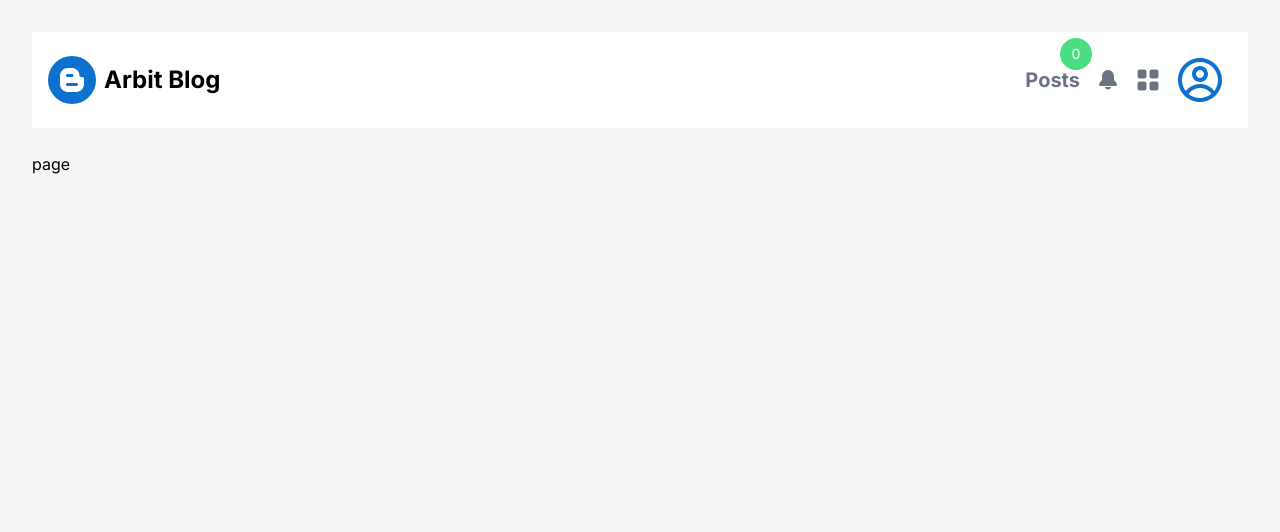
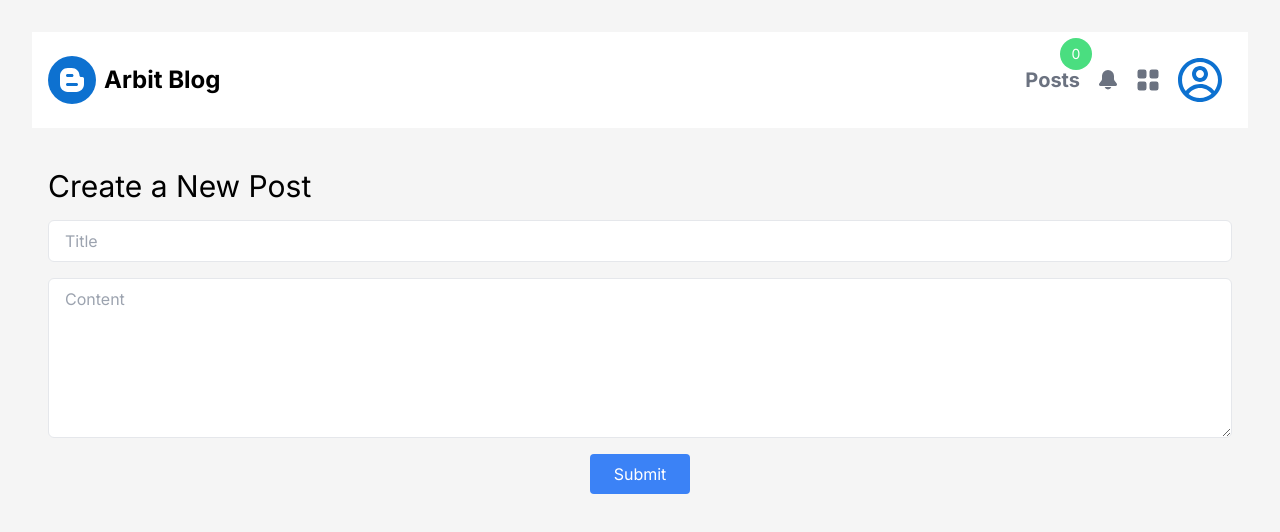
Before and after one commit to yildiz-harun/frontend, a Next.js app: page /newPost in a window 1280 px wide. Shown: the top 532 px of the page. Built offline with nearby package versions, Linux system fonts and the light colour scheme.

Commit message:
Update: working version without all api

```diff
--- a/src/app/GlobalRedux/Features/Posts/postsSlice.jsx
+++ b/src/app/GlobalRedux/Features/Posts/postsSlice.jsx
@@ -18,8 +18,8 @@ export const postsSlice = createSlice({
       state.push(action.payload);
     },
     removePost: (state, action) => {
-      const idToRemove = Number(action.payload.id); // Convert to Number
-      return state.filter((post) => Number(post.id) !== idToRemove); // Convert post.id to Number
+      const idToRemove = action.payload.id;
+      return state.filter((post) => post.id !== idToRemove);
     },
 
     updatePost: (state, action) => {
--- a/src/app/components/PostDetail.jsx
+++ b/src/app/components/PostDetail.jsx
@@ -20,15 +20,18 @@ export default function PostDetail({
   const dispatch = useDispatch();
 
   useEffect(() => {
-    fetch(`https://jsonplaceholder.typicode.com/posts/${id}/comments`)
-      .then((response) => response.json())
-      .then((data) => setComments(data));
+    try {
+      fetch(`https://jsonplaceholder.typicode.com/posts/${id}/comments`)
+        .then((response) => response.json())
+        .then((data) => setComments(data));
+    } catch (error) {}
     setNewTitle(initialTitle);
     setNewContent(initialContent);
+    console.log(newTitle, id, newContent);
   }, [id, initialTitle, initialContent]);
 
   const handleUpdate = () => {
-    dispatch(updatePost({ id: Number(id), title: newTitle, body: newContent }));
+    dispatch(updatePost({ id: id, title: newTitle, body: newContent }));
     setModalOpen(false);
   };
 
--- a/src/app/newPost/page.jsx
+++ b/src/app/newPost/page.jsx
@@ -1,5 +1,61 @@
-import React from "react";
+"use client";
+import React, { useState } from "react";
+import axios from "axios";
+import { useDispatch } from "react-redux";
+import { addPost } from "../GlobalRedux/Features/Posts/postsSlice.jsx";
+import { useSelector } from "react-redux";
+import { v4 as uuidv4 } from "uuid";
 
 export default function NewPost() {
-  return <div>page</div>;
+  const [title, setTitle] = useState("");
+  const [content, setContent] = useState("");
+  const dispatch = useDispatch();
+
+  const handleSubmit = async () => {
+    const uid = uuidv4(); // Generate a uid
+    const data = {
+      title: title,
+      body: content,
+      userId: 1,
+      id: uid,
+    };
+    const response = await axios.post(
+      "https://jsonplaceholder.typicode.com/posts",
+      data
+    );
+
+    if (response.status === 201) {
+      alert("Post created successfully");
+      dispatch(addPost({ ...data }));
+      setTitle("");
+      setContent("");
+    }
+  };
+
+  return (
+    <div className="container mx-auto p-4">
+      <h1 className="text-3xl mb-4">Create a New Post</h1>
+      <div className="flex flex-col items-center">
+        <input
+          type="text"
+          placeholder="Title"
+          value={title}
+          onChange={(e) => setTitle(e.target.value)}
+          className="w-full px-4 py-2 mb-4 border rounded-md focus:border-blue-500"
+        />
+        <textarea
+          placeholder="Content"
+          value={content}
+          onChange={(e) => setContent(e.target.value)}
+          className="w-full px-4 py-2 h-40 mb-4 border rounded-md focus:border-blue-500"
+        ></textarea>
+        <button
+          onClick={handleSubmit}
+          className="px-6 py-2 text-white bg-blue-500 rounded hover:bg-blue-600"
+        >
+          Submit
+        </button>
+      </div>
+    </div>
+  );
 }
--- a/src/app/post/[id]/page.jsx
+++ b/src/app/post/[id]/page.jsx
@@ -1,16 +1,12 @@
 "use client"
 import { useEffect, useState } from "react";
 import PostDetail from "@/app/components/PostDetail";
+import { useSelector } from 'react-redux';
 
 export default function Post({params}) {
-  const [post, setPost] = useState(null);
-  useEffect(() => {
-    if (params.id) {
-      fetch(`https://jsonplaceholder.typicode.com/posts/${params.id}`)
-        .then((res) => res.json())
-        .then((data) => setPost(data));
-    }
-  }, [params.id]);
+  const post = useSelector(state =>
+    state.posts.find(post => post.id == params.id)
+  );
 
   if (!post) return <div>Loading...</div>;
 
--- a/src/app/posts/page.jsx
+++ b/src/app/posts/page.jsx
@@ -16,6 +16,7 @@ export default function Posts() {
       dispatch(fetchInitialPosts());
       dispatch(setFetched());
     }
+    console.log(posts);
   }, [dispatch]);
 
   return (
```
